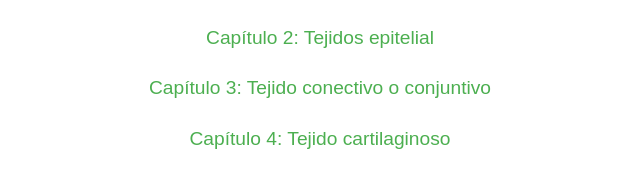
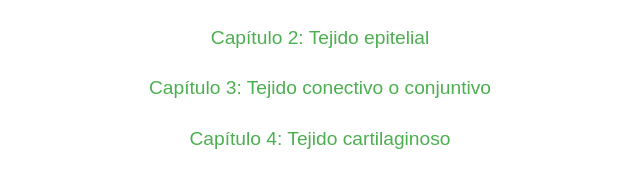
Before and after one commit to silvanalentati/silvanalentati.github.io, a plain HTML site: page index.html in a window 1280 px wide. Shown: the part 385-567 px from the top of the page, 320-960 px from the left. Drawn offline with Linux system fonts and the light colour scheme.

Commit message:
small update

```diff
--- a/index.html
+++ b/index.html
@@ -89,7 +89,7 @@
     <div class="notes">
         <h2>Histología y Embriología</h2>
         <ul>
-            <li><a href="capitulos_notas\2-tejido-epitelial.pdf">Capítulo 2: Tejidos epitelial</a></li>
+            <li><a href="capitulos_notas\2-tejido-epitelial.pdf">Capítulo 2: Tejido epitelial</a></li>
             <li><a href="capitulos_notas\3-tejido-cartilaginoso.pdf">Capítulo 3: Tejido conectivo o conjuntivo</a></li>
             <li><a href="capitulos_notas\3-tejido-conectivo-conjuntivo.pdf">Capítulo 4: Tejido cartilaginoso</a></li>
         </ul>
```
